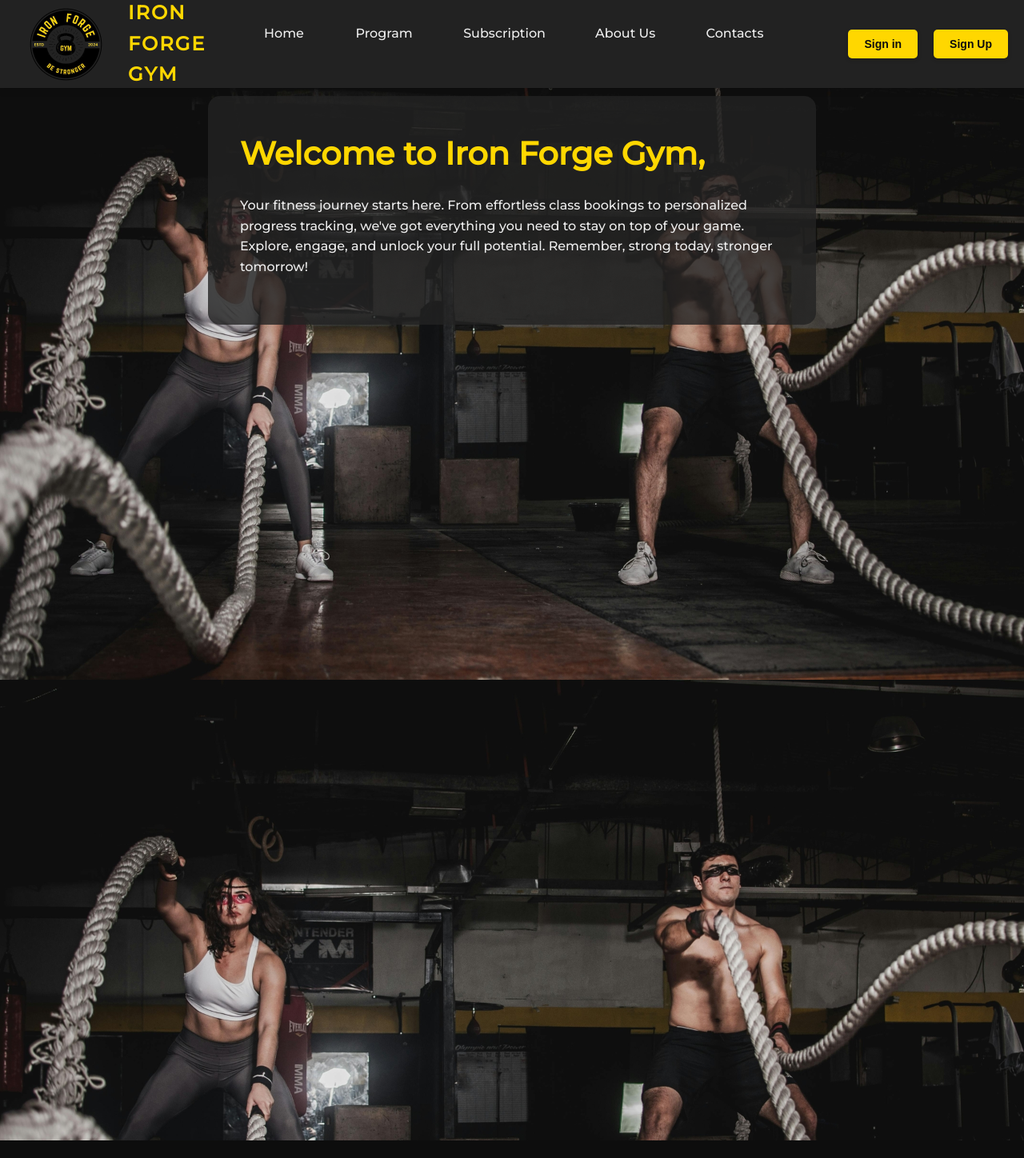
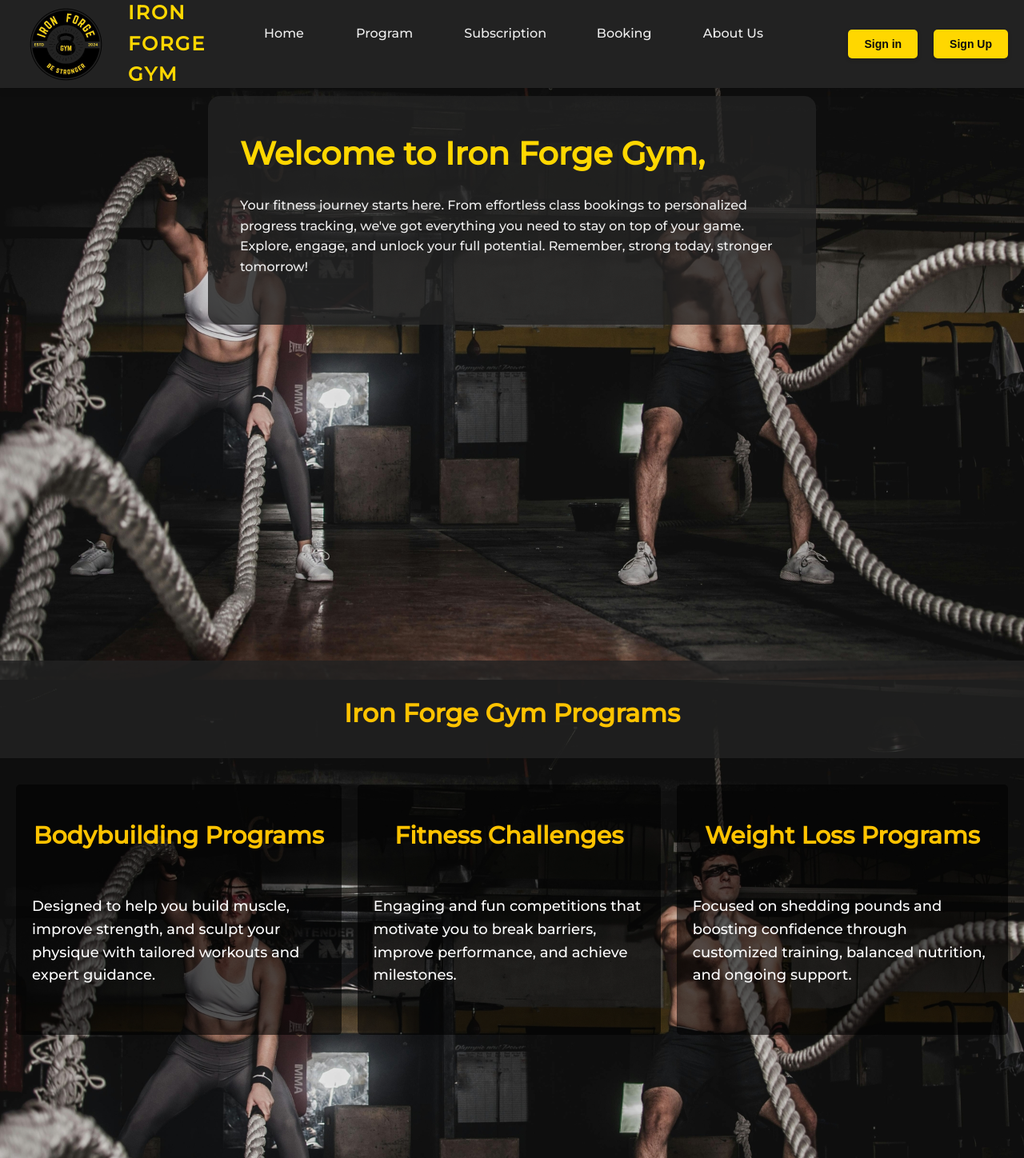
Before and after one commit to Yakuari/ActWebPageV3-4, a PHP site: page / in a window 1280 px wide. Shown: the whole page at 80% size. Before the commit the page ends 1426 px from the top, so only its background shows below. Run offline with PHP 8.4, Linux system fonts and the light colour scheme.

Commit message:
Update program on index and css

```diff
--- a/index.php
+++ b/index.php
@@ -18,11 +18,11 @@
             </div>
             <div class="nav-container">
                 <ul class="nav-links">
-                    <li><a href="#">Home</a></li>
-                    <li><a href="#">Program</a></li>
-                    <li><a href="#">Subscription</a></li>
-                    <li><a href="#">About Us</a></li>
-                    <li><a href="#">Contacts</a></li>
+                    <li><a href="#home">Home</a></li>
+                    <li><a href="#program">Program</a></li>
+                    <li><a href="#subscription">Subscription</a></li>
+                    <li><a href="#booking">Booking</a></li>
+                    <li><a href="#aboutus">About Us</a></li>
                 </ul>
                 <div class="nav-buttons">
                     <button id="show-login">Sign in</button>
@@ -87,5 +87,28 @@
     </main>
 
     <script src="src/js/script1.js"></script>
+
+    <!-- Program Section -->
+    <div class="program-title" id="program">
+            <h1>Iron Forge Gym Programs</h1>
+        </div>
+        <section class="program-section">
+            <div class="program-link">
+             <a href="bodybuilding.php" class="link">
+                <h1> Bodybuilding Programs</h1>
+                <p>Designed to help you build muscle, improve strength, and sculpt your physique with tailored workouts and expert guidance.</p>
+            </a>
+
+            <a href="fitness.php" class="link">
+                <h1>Fitness Challenges</h1>
+                <p>Engaging and fun competitions that motivate you to break barriers, improve performance, and achieve milestones.</p>
+            </a>
+
+            <a href="weightloss.php" class="link">
+                <h1>Weight Loss Programs</h1>
+                <p>Focused on shedding pounds and boosting confidence through customized training, balanced nutrition, and ongoing support.</p>
+            </a>
+        </div>
+        </section>
 </body>
 </html>
--- a/src/css/styles.css
+++ b/src/css/styles.css
@@ -178,7 +178,7 @@ main {
     background: rgba(34, 34, 34, 0.8);
     padding: 40px;
     border-radius: 15px;
-    margin-bottom: 1000px;
+    margin-bottom: 400px;
 }
 
 @keyframes fadeIn {
@@ -333,7 +333,76 @@ main {
 }
 
 /* Additional Styling for New Sections */
-.program-section,
+
+/* Program Section */
+.program-title {
+    padding: 40px 0 30px;
+    display: flex;
+    justify-content: center;
+    align-items: center;
+    background: rgba(34, 34, 34, 0.8);
+    width: 100vw;
+ }
+
+.program-title h1 {
+    color: var(--button-hover-color);
+ }
+
+.program-section {
+    display: flex;
+    justify-content: center;
+    align-items: center;
+    width: 100vw;
+}
+
+.program-link {
+    position: relative;
+    display: flex;
+    justify-content: center;
+    align-items: center;
+    flex-direction: row;
+    width: 100%;
+    height: 350px;
+    padding: 20px;
+    padding-top: 50px;
+    margin-bottom: 150px;
+    gap: 20px;
+}
+
+.program-link h1 {
+    font-size: 30px;
+    padding-top: 20px;
+    padding-bottom: 20px;
+    color: var(--button-hover-color);
+}
+
+.program-link p {
+    font-size: 18px;
+    padding-top: 30px;
+    padding-bottom: 40px;
+    text-align: left;
+    font-weight: 100;
+  }
+
+.link {
+    display: flex;
+    flex-direction: column;
+    justify-content: center;
+    align-items: center;
+    text-align: center;
+    text-decoration: none;
+    color: #fff;
+    background: rgba(0, 0, 0, 0.6);
+    padding: 20px;
+    border-radius: 5px;
+    transition: transform 0.3s, box-shadow 0.3s;
+}
+
+.link:hover {
+    transform: scale(1.05);
+    box-shadow: 0 6px 12px rgba(0, 0, 0, 0.3);
+}
+
 .subscriptions-section,
 .about-us-section,
 .contact-section {
```
